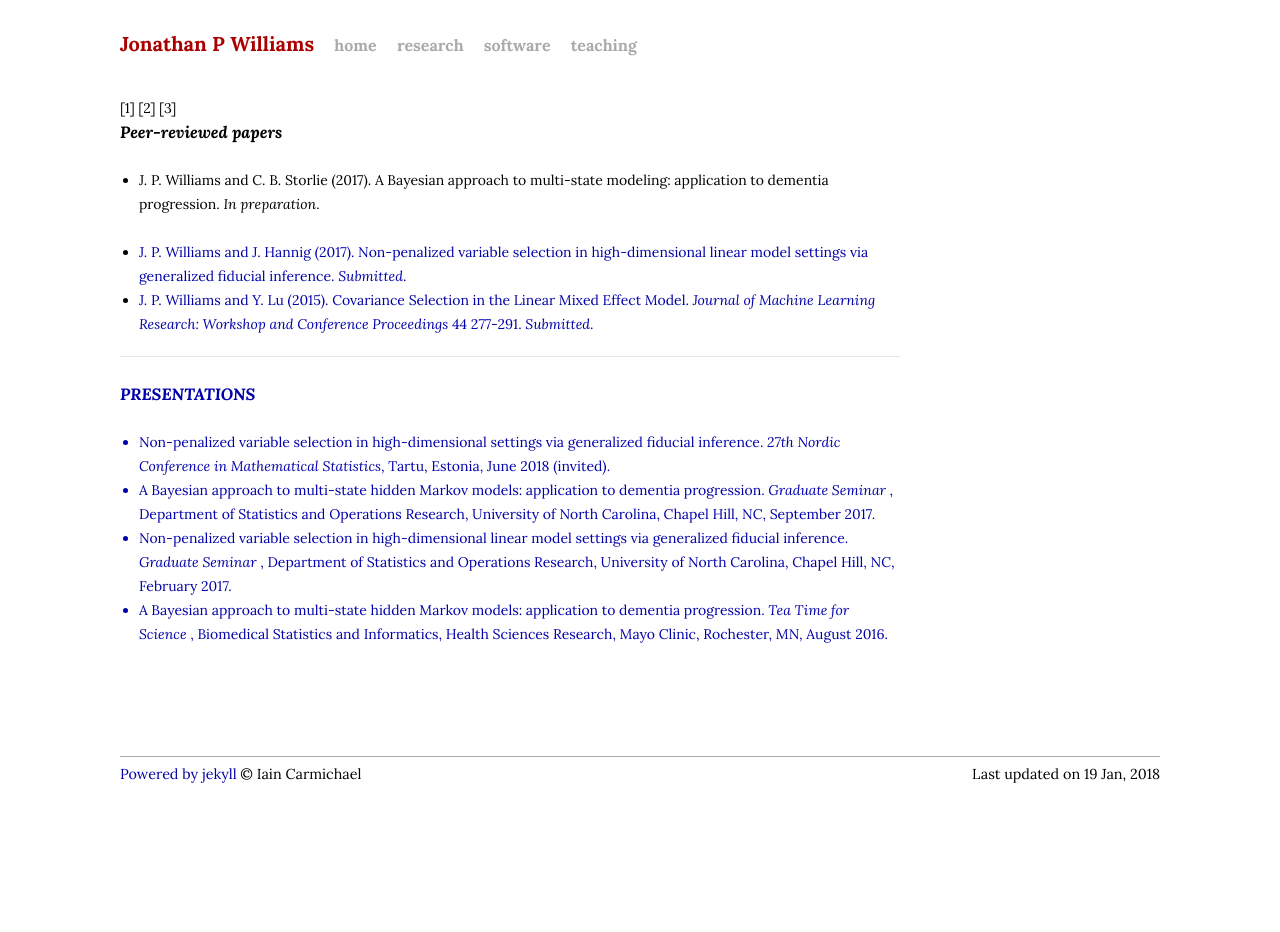
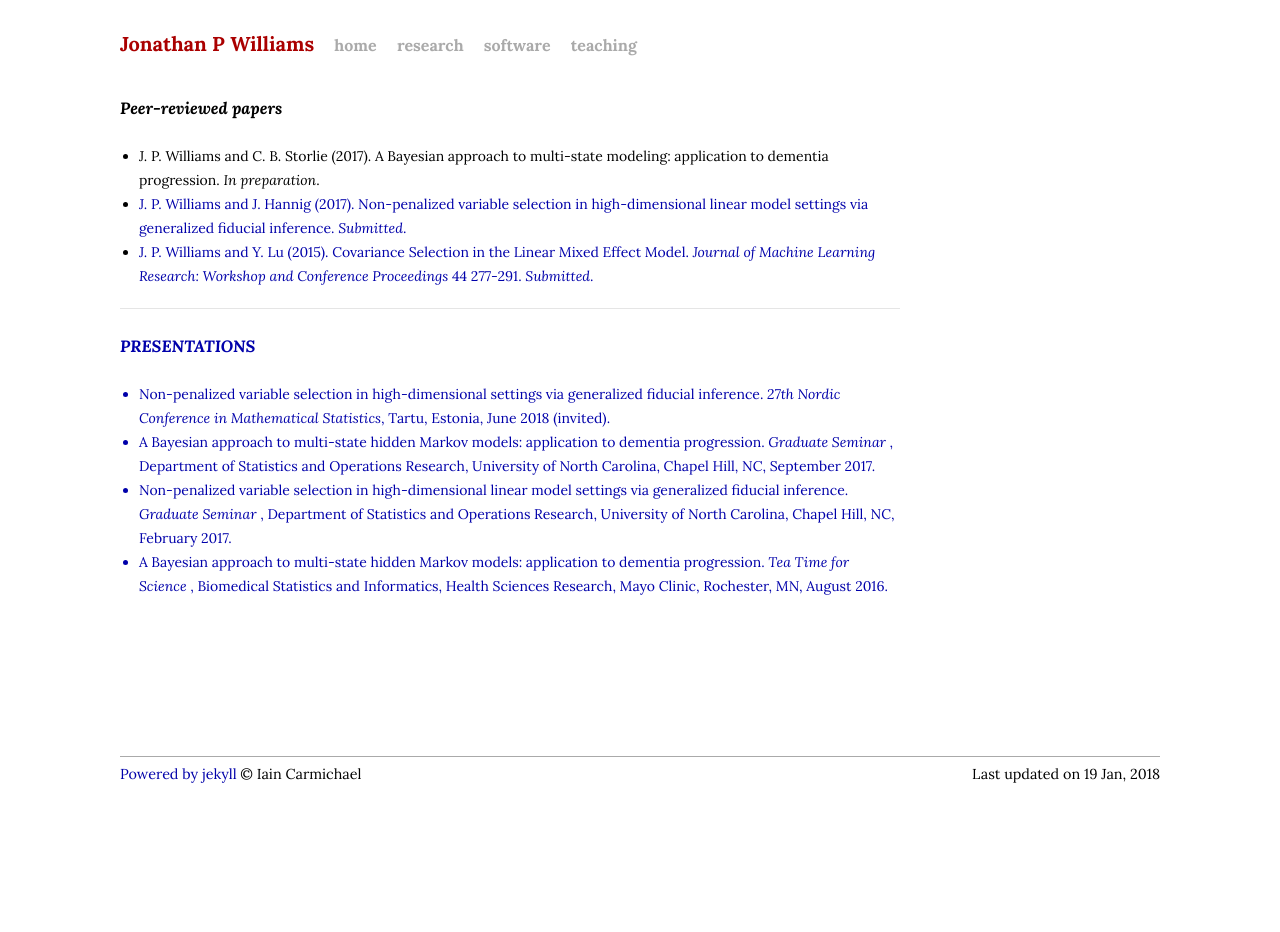
Before and after one commit to jonathanpw/jonathanpw.github.io, a Jekyll site: the page built from research.html, in a window 1280 px wide. Built offline with Jekyll 4.4.1, drawn with Linux system fonts in a browser that asks for light colours.

Commit message:
initialChanges

```diff
--- a/research.html
+++ b/research.html
@@ -5,19 +5,11 @@ title: Jonathan P Williams | Research
 
 
 
-[1]
-
-[2]
-
-[3]
-
-
 
 <h3><i>Peer-reviewed papers</i></h3>
 <br>
 <ul>
     <li> J. P. Williams and C. B. Storlie (2017). A Bayesian approach to multi-state modeling: application to dementia progression. <i>In preparation</i>.</li>
-    <br>
     <li> <a href="https://arxiv.org/pdf/1702.07283.pdf"> J. P. Williams and J. Hannig (2017). Non-penalized variable selection in high-dimensional linear model settings via generalized fiducial inference. <i>Submitted</i>.</li>
 	<li> <a href="http://proceedings.mlr.press/v44/Williams2015.pdf"> J. P. Williams and Y. Lu (2015). Covariance Selection in the Linear Mixed Effect Model. <i>Journal of Machine Learning Research: Workshop and Conference Proceedings </i> 44 277-291. <i>Submitted</i>.</li>
 </ul>
```
